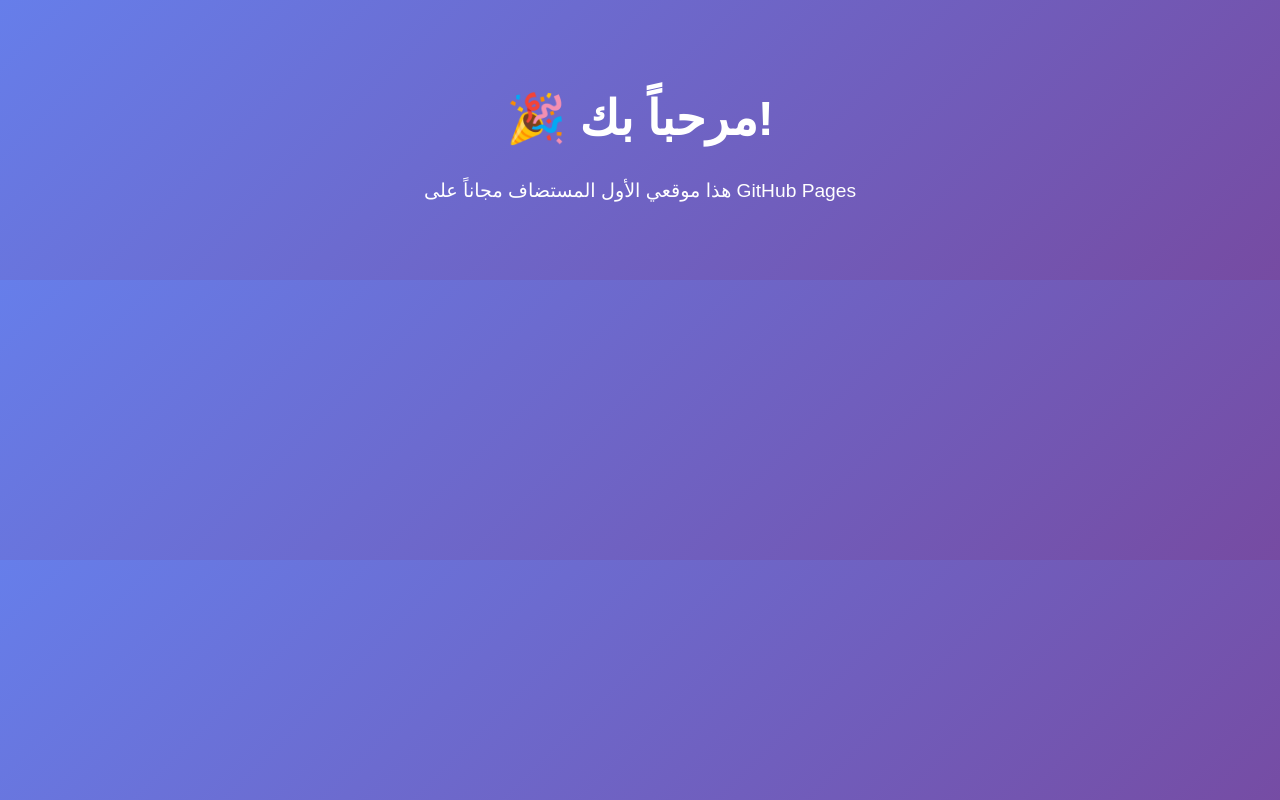
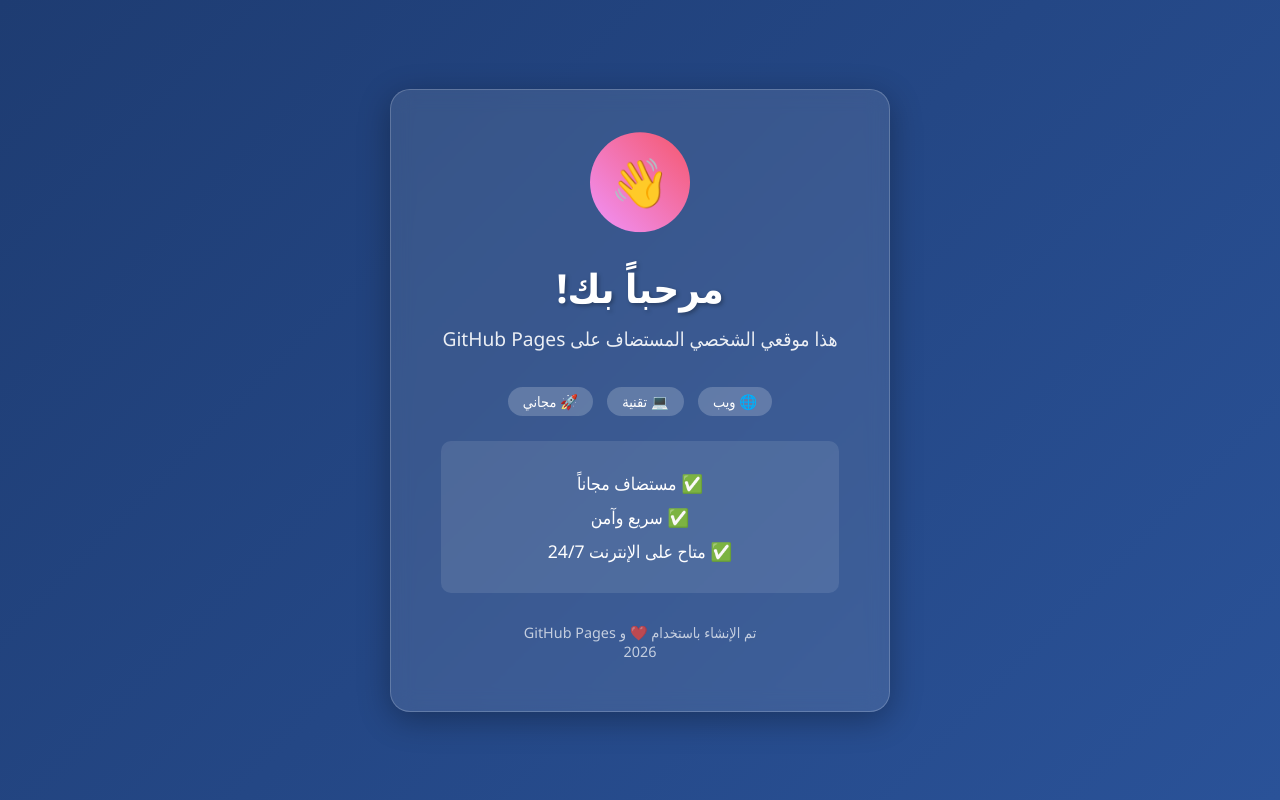
Before and after one commit to rogerjoyboy29-oss/mon-site-web, a plain HTML site: page index.html in a window 1280 px wide. Drawn offline with Linux system fonts and the light colour scheme.

Commit message:
Update index.html

```diff
--- a/index.html
+++ b/index.html
@@ -1,22 +1,121 @@
 <!DOCTYPE html>
-<html lang="ar">
+<html lang="ar" dir="rtl">
 <head>
     <meta charset="UTF-8">
-    <title>موقعي على GitHub</title>
+    <meta name="viewport" content="width=device-width, initial-scale=1.0">
+    <title>موقعي الشخصي</title>
     <style>
+        * {
+            margin: 0;
+            padding: 0;
+            box-sizing: border-box;
+        }
+
         body {
-            font-family: Arial, sans-serif;
-            text-align: center;
-            padding: 50px;
-            background: linear-gradient(135deg, #667eea 0%, #764ba2 100%);
+            font-family: 'Segoe UI', Tahoma, Geneva, Verdana, sans-serif;
+            background: linear-gradient(135deg, #1e3c72 0%, #2a5298 100%);
+            min-height: 100vh;
+            display: flex;
+            justify-content: center;
+            align-items: center;
             color: white;
         }
-        h1 { font-size: 3em; }
-        p { font-size: 1.2em; }
+
+        .card {
+            background: rgba(255, 255, 255, 0.1);
+            backdrop-filter: blur(10px);
+            border-radius: 20px;
+            padding: 50px;
+            text-align: center;
+            box-shadow: 0 8px 32px rgba(0, 0, 0, 0.3);
+            border: 1px solid rgba(255, 255, 255, 0.2);
+            max-width: 500px;
+            width: 90%;
+        }
+
+        .avatar {
+            width: 100px;
+            height: 100px;
+            background: linear-gradient(45deg, #f093fb 0%, #f5576c 100%);
+            border-radius: 50%;
+            margin: 0 auto 20px;
+            display: flex;
+            align-items: center;
+            justify-content: center;
+            font-size: 3em;
+        }
+
+        h1 {
+            font-size: 2.5em;
+            margin-bottom: 10px;
+            text-shadow: 2px 2px 4px rgba(0,0,0,0.3);
+        }
+
+        .subtitle {
+            font-size: 1.2em;
+            opacity: 0.9;
+            margin-bottom: 30px;
+        }
+
+        .info {
+            background: rgba(255, 255, 255, 0.1);
+            border-radius: 10px;
+            padding: 20px;
+            margin-top: 20px;
+        }
+
+        .info p {
+            margin: 10px 0;
+            font-size: 1.1em;
+        }
+
+        .badge {
+            display: inline-block;
+            background: rgba(255, 255, 255, 0.2);
+            padding: 5px 15px;
+            border-radius: 20px;
+            margin: 5px;
+            font-size: 0.9em;
+        }
+
+        .footer {
+            margin-top: 30px;
+            font-size: 0.9em;
+            opacity: 0.7;
+        }
+
+        @keyframes float {
+            0%, 100% { transform: translateY(0); }
+            50% { transform: translateY(-10px); }
+        }
+
+        .avatar {
+            animation: float 3s ease-in-out infinite;
+        }
     </style>
 </head>
 <body>
-    <h1>🎉 مرحباً بك!</h1>
-    <p>هذا موقعي الأول المستضاف مجاناً على GitHub Pages</p>
+    <div class="card">
+        <div class="avatar">👋</div>
+        <h1>مرحباً بك!</h1>
+        <p class="subtitle">هذا موقعي الشخصي المستضاف على GitHub Pages</p>
+
+        <div>
+            <span class="badge">🌐 ويب</span>
+            <span class="badge">💻 تقنية</span>
+            <span class="badge">🚀 مجاني</span>
+        </div>
+
+        <div class="info">
+            <p>✅ مستضاف مجاناً</p>
+            <p>✅ سريع وآمن</p>
+            <p>✅ متاح على الإنترنت 24/7</p>
+        </div>
+
+        <div class="footer">
+            <p>تم الإنشاء باستخدام ❤️ و GitHub Pages</p>
+            <p>2026</p>
+        </div>
+    </div>
 </body>
 </html>
```
